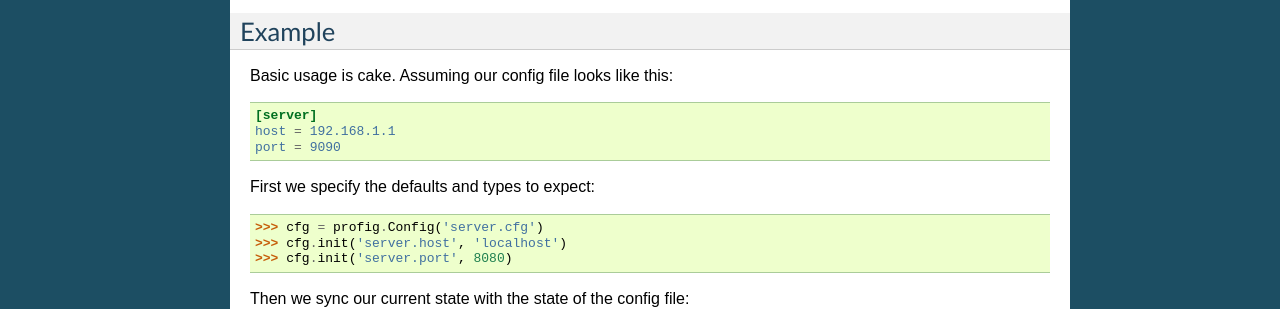
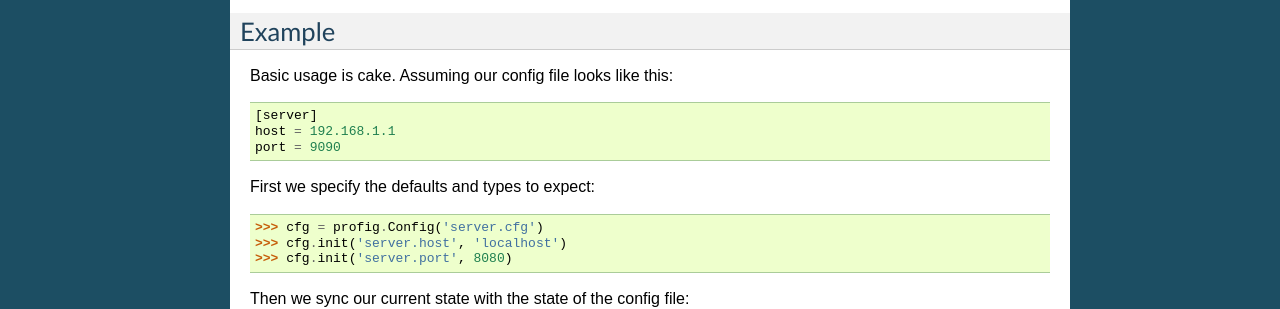
Before and after one commit to dhagrow/profig, a Sphinx documentation site: the page built from docs/index.txt, in a window 1280 px wide. Shown: the part 570-879 px from the top of the page. Built offline with Sphinx 7.4.7, drawn with Linux system fonts in a browser that asks for light colours; the version number could not be read and is left out.

Commit message:
docs: small derp

```diff
--- a/README.rst
+++ b/README.rst
@@ -31,7 +31,7 @@ Installation
 Example
 -------
 
-Basic usage is cake. Assuming our config file looks like this:
+Basic usage is cake. Assuming our config file looks like this::
 
     [server]
     host = 192.168.1.1
--- a/docs/index.txt
+++ b/docs/index.txt
@@ -34,9 +34,7 @@ Installation
 Example
 -------
 
-Basic usage is cake. Assuming our config file looks like this:
-
-.. code-block:: ini
+Basic usage is cake. Assuming our config file looks like this::
 
     [server]
     host = 192.168.1.1
```
